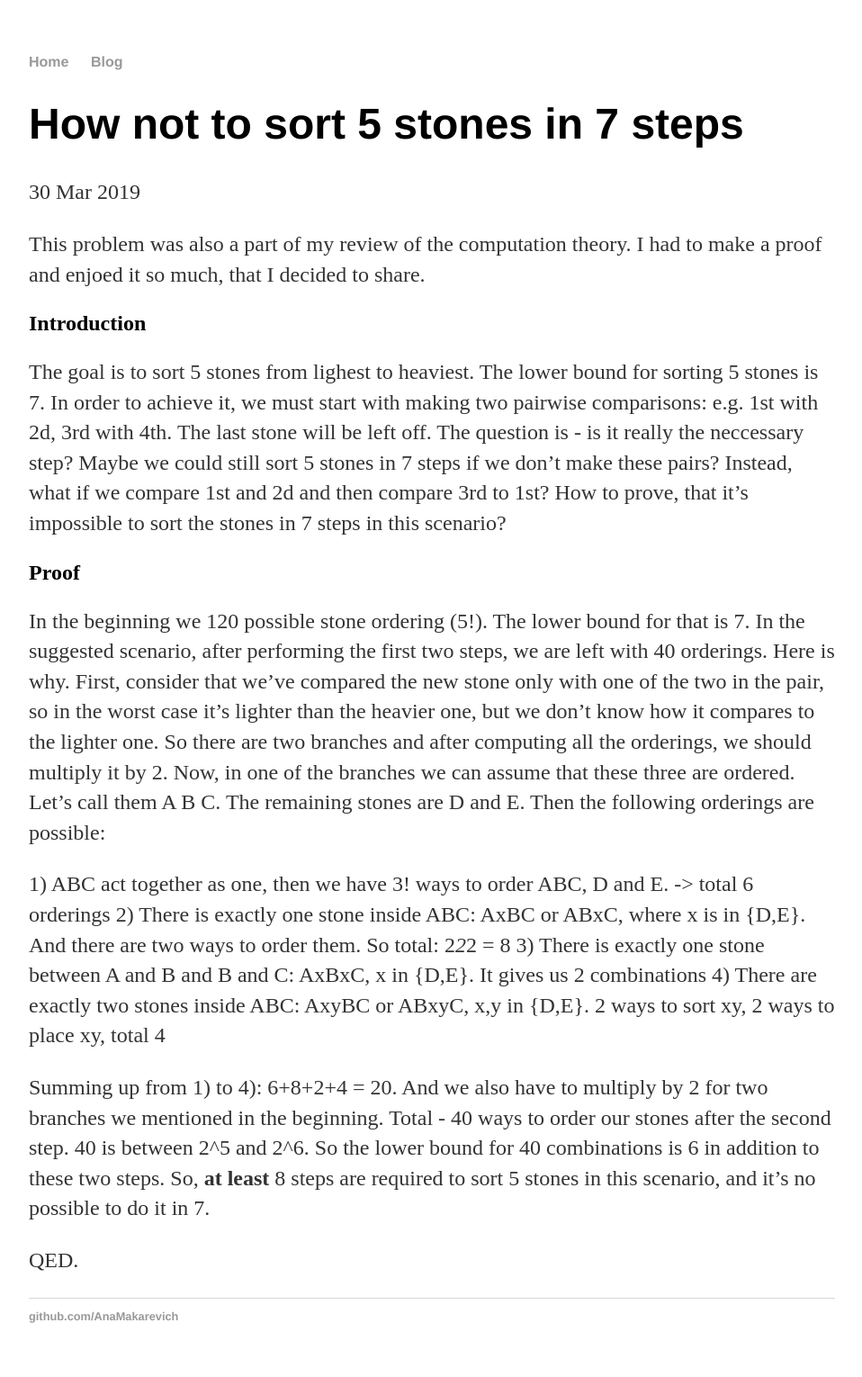
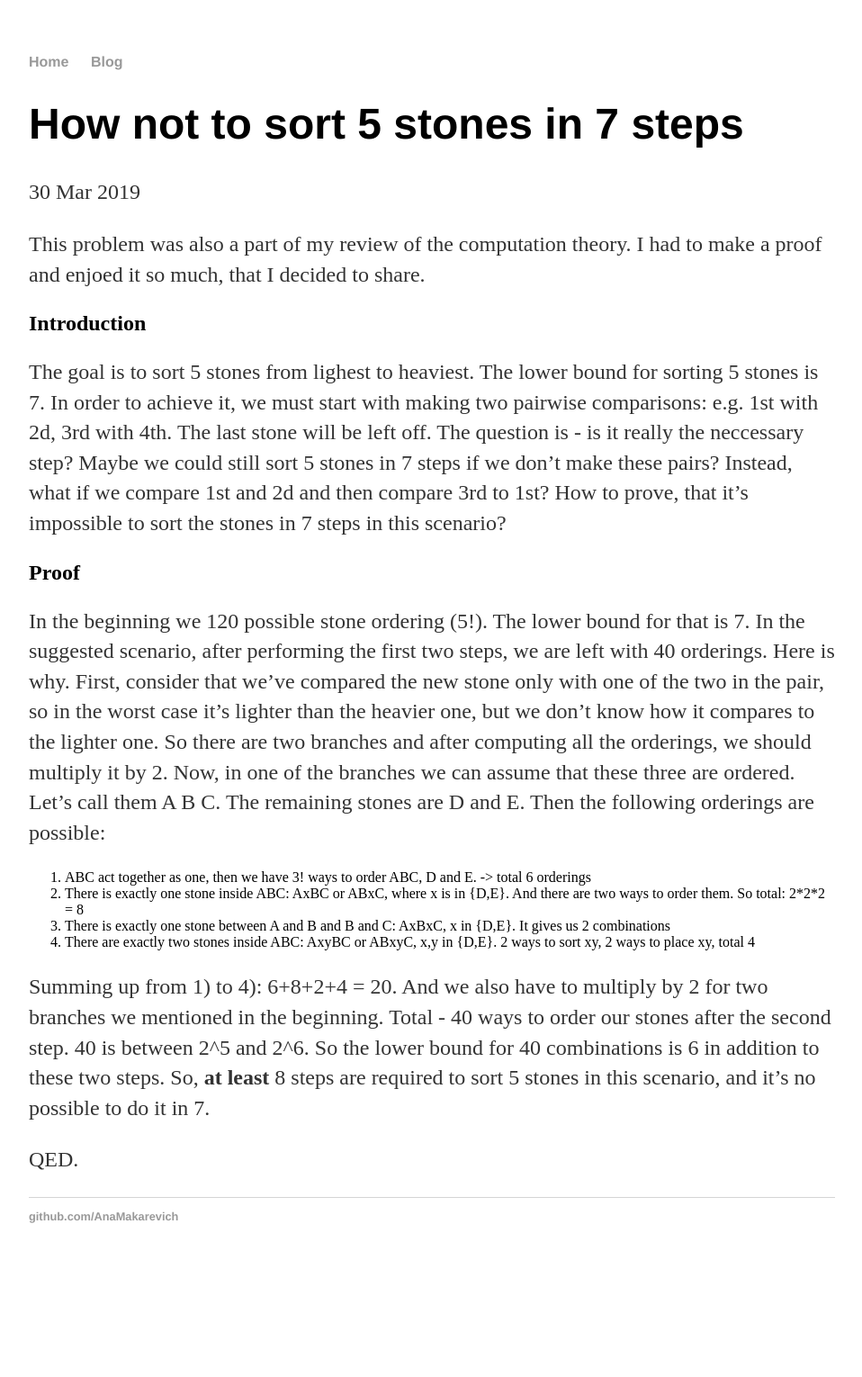
Before and after one commit to AnaMakarevich/anamakarevich.github.io, a Jekyll site: the page built from _posts/2019-03-30-Why_Cant_You_Sort_5_in_7_This_Way.md, in a window 1280 px wide. Shown: the whole page at 90% size, without its empty margins (160-1118 px from the left). Built offline with Jekyll 4.4.1, drawn with Linux system fonts in a browser that asks for light colours; after the commit the page ends 1419 px from its top, so only the background shows below that.

Commit message:
Update 2019-03-30-Why_Cant_You_Sort_5_in_7_This_Way.md

```diff
--- a/_posts/2019-03-30-Why_Cant_You_Sort_5_in_7_This_Way.md
+++ b/_posts/2019-03-30-Why_Cant_You_Sort_5_in_7_This_Way.md
@@ -25,10 +25,12 @@ are two branches and after computing all the orderings, we should multiply it by
 that these three are ordered. Let's call them A B C. The remaining stones are D and E.
 Then the following orderings are possible:
 
-1) ABC act together as one, then we have 3! ways to order ABC, D and E. -> total 6 orderings
-2) There is exactly one stone inside ABC: AxBC or ABxC, where x is in {D,E}. And there are two ways to order them. So total: 2*2*2 = 8
-3) There is exactly one stone between A and B and B and C: AxBxC, x in {D,E}. It gives us 2 combinations
-4) There are exactly two stones inside ABC: AxyBC or ABxyC, x,y in {D,E}. 2 ways to sort xy, 2 ways to place xy, total 4
+<ol>
+  <li> ABC act together as one, then we have 3! ways to order ABC, D and E. -> total 6 orderings </li>
+<li> There is exactly one stone inside ABC: AxBC or ABxC, where x is in {D,E}. And there are two ways to order them. So total: 2*2*2 = 8</li>
+<li>There is exactly one stone between A and B and B and C: AxBxC, x in {D,E}. It gives us 2 combinations</li>
+<li>There are exactly two stones inside ABC: AxyBC or ABxyC, x,y in {D,E}. 2 ways to sort xy, 2 ways to place xy, total 4</li>
+</ol>
 
 Summing up from 1) to 4): 6+8+2+4 = 20. And we also have to multiply by 2 for two branches we mentioned in the beginning. Total - 40
 ways to order our stones after the second step. 40 is between 2^5 and 2^6. So the lower bound for 40 combinations is 6 in addition
```
